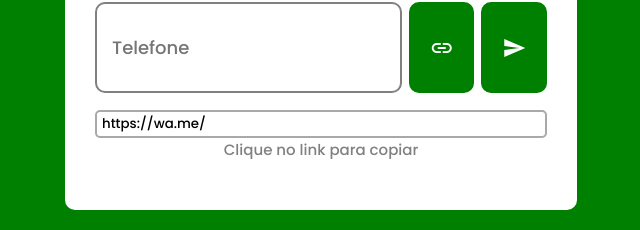
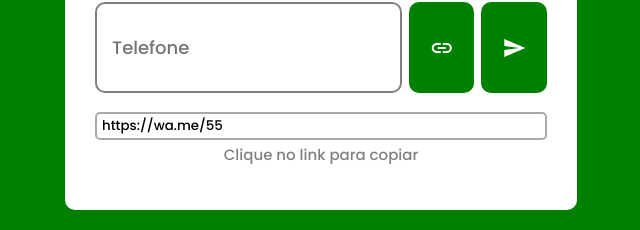
Before and after one commit to Lauberr/DW2---Javascript, a plain HTML site: page gerador_link/index.html in a window 1280 px wide. Both pictures are taken after a click on the button "insert_link". Shown: the part 350-580 px from the top of the page, without its empty margins (319-959 px from the left). Drawn offline with Linux system fonts and the light colour scheme.

Commit message:
criação de funções e alterações no codigo gerador de link
Criação de funções: geraLink e copiar;
Alteração nas interações do usuário e mudança de descrições..

```diff
--- a/gerador_link/index.html
+++ b/gerador_link/index.html
@@ -25,7 +25,7 @@
         </div>
 
         <div divResultado class="resultado">
-            <input input-link type="textcopia">
+            <input input-link type="text" readonly onfocus="this.blur()">
             <p descricao>Clique no link para copiar</p>
         </div>
     </div>
--- a/gerador_link/script.js
+++ b/gerador_link/script.js
@@ -11,31 +11,40 @@ const desc = document.querySelector("[descricao]")
 
 btnLink.addEventListener("click", () => { geraLink() })
 btnAbrir.addEventListener("click", () => { abrirLink() })
-resultado.addEventListener("click", () => { copiar() })
+link.addEventListener("click", () => { copiar() })
 telefone.addEventListener("input", () => { valida() })
+telefone.addEventListener("click", () => {
+    desc.innerText = 'Clique no link para copiar';
+})
 
 /*=============================================================
 *                           FUNÇÕES
 ==============================================================*/
 
-function geraLink(evento){
-    link.value = `https://wa.me/${telefone.value}`
-    resultado.style.display = "block"
+function geraLink(){
+    const telLimpo = telefone.value.replace(/[-\s()]/g, "");
+    linkGerado = `https://wa.me/55${telLimpo}`;
+    link.value = linkGerado;
+    resultado.style.display = "block";
 }
 
 function abrirLink(evento){
-    window.open(`https://wa.me/${telefone.value}`)
+    window.open(linkGerado)
 }
 
 function valida(evento){
     let tel = telefone.value;
     tel = tel.replace(/\D/g, "");
+
     if (tel.length > 11) {
         tel = tel.slice(0, 11);
     }
+
     telefone.value = tel.replace(/(\d{2})(\d{5})(\d{4})/, "($1) $2-$3");
 }
 
 function copiar(evento){
-
+    navigator.clipboard.writeText(link.value).then(() => {
+        desc.innerText = 'Link copiado para área de transferência'
+    })
 }
--- a/gerador_link/style.css
+++ b/gerador_link/style.css
@@ -33,7 +33,6 @@ body{
     margin: 0;
     justify-content: center;
     gap: 7px;
-
 }
 
 .gerar{
@@ -70,7 +69,7 @@ button{
     display: none;
     color: grey;
     font-size: 15px;
-    padding-top: 8px;
+    padding-top: 10px;
 }
 
 .resultado > input{
@@ -78,4 +77,6 @@ button{
     padding: 2px 5px;
     border-radius: 5px;
     border: 2px solid darkgrey;
+    user-select: none;
+    margin-bottom: 3px;
 }
```
